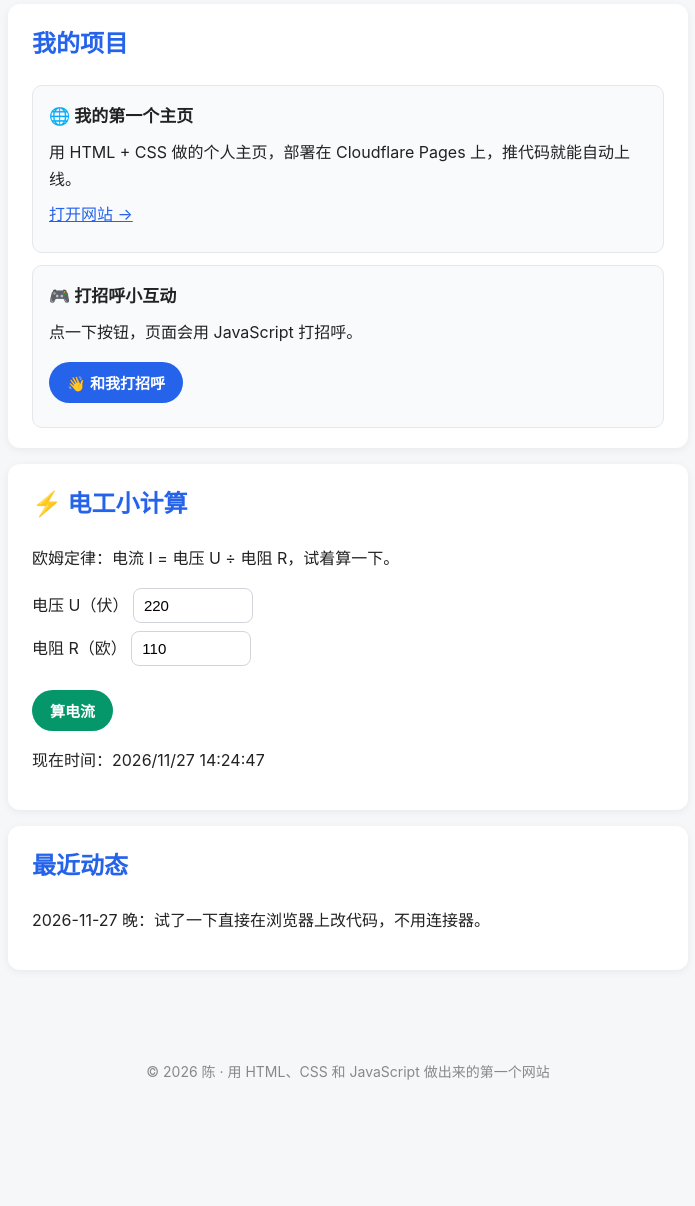
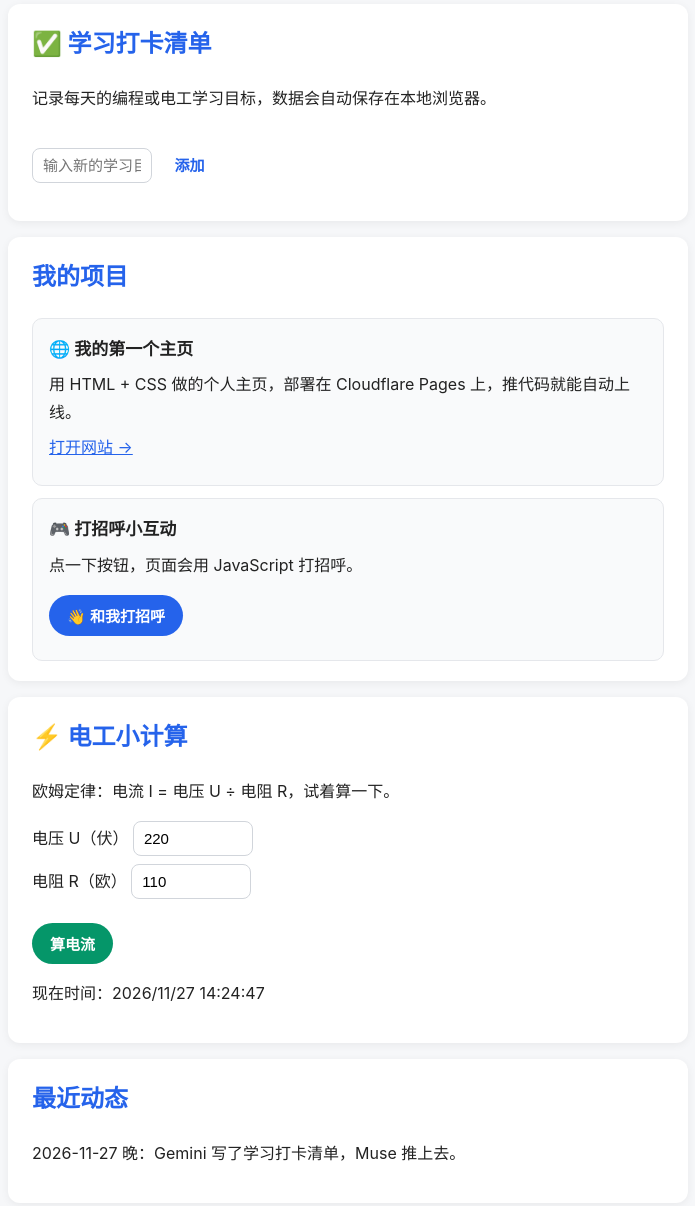
Before and after one commit to code-chen1/my-first-website, a plain HTML site: page index.html in a window 1280 px wide. Shown: the part 680-1886 px from the top of the page, without its empty margins (292-987 px from the left). Before the commit the page ends 1798 px from the top, so only its background shows below. Drawn offline with Linux system fonts and the light colour scheme.

Commit message:
升级：Gemini 写学习打卡清单

```diff
--- a/index.html
+++ b/index.html
@@ -26,6 +26,16 @@
 </ul>
 </section>
 <section>
+<h2>✅ 学习打卡清单</h2>
+<p class="todo-tip">记录每天的编程或电工学习目标，数据会自动保存在本地浏览器。</p>
+<div class="todo-input-row">
+<input id="todoInput" type="text" placeholder="输入新的学习目标，按回车或点添加...">
+<button id="addTodoBtn" type="button">添加</button>
+</div>
+<p id="todoStats" class="todo-stats"></p>
+<ul id="todoList" class="todo-list"></ul>
+</section>
+<section>
 <h2>我的项目</h2>
 <div class="cards">
 <div class="card">
@@ -52,7 +62,7 @@
 </section>
 <section>
 <h2>最近动态</h2>
-<p>2026-11-27 晚：试了一下直接在浏览器上改代码，不用连接器。</p>
+<p>2026-11-27 晚：Gemini 写了学习打卡清单，Muse 推上去。</p>
 </section>
 </main>
 <footer>
```
